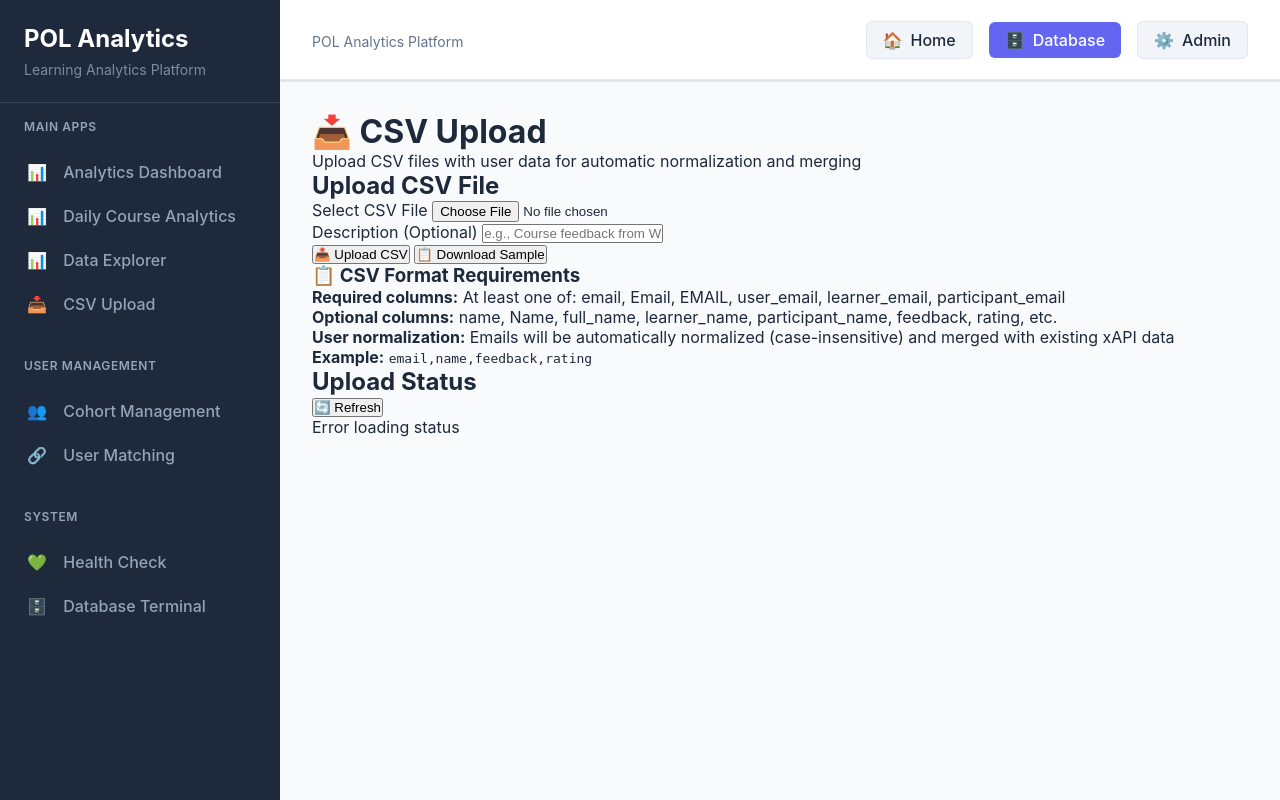
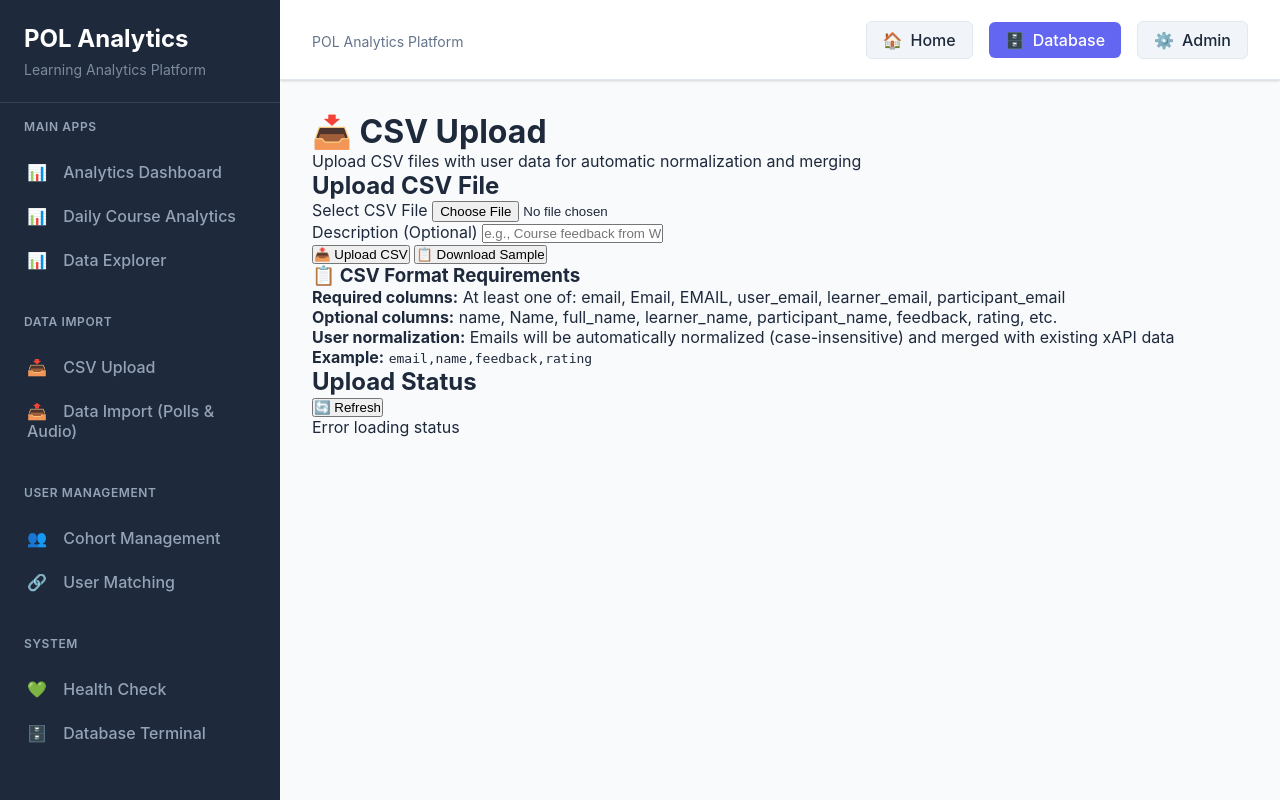
Before and after one commit to reif-is-a-foofie/7taps-analytics, a Flask app: template app/templates/csv_upload.html in a window 1280 px wide. Run offline with Flask 3, Linux system fonts and the light colour scheme; the template is opened without the code that fills it, so the values that code supplies are empty.

Commit message:
feat: add CSV upload to menu and update agent notes
- Created dedicated 'Data Import' section in sidebar menu
- Added CSV Upload and Data Import (Polls & Audio) links
- Updated AGENT_UPDATE.md with recent deployment work

```diff
--- a/app/templates/base.html
+++ b/app/templates/base.html
@@ -267,9 +267,17 @@
                 <span class="nav-item-icon">📊</span>
                 Data Explorer
             </a>
+        </div>
+
+        <div class="nav-section">
+            <div class="nav-section-title">Data Import</div>
             <a href="/ui/csv-upload" class="nav-item {{ 'active' if active_page == 'csv_upload' else '' }}">
                 <span class="nav-item-icon">📥</span>
                 CSV Upload
+            </a>
+            <a href="/data-import" class="nav-item {{ 'active' if active_page == 'data_import' else '' }}">
+                <span class="nav-item-icon">📤</span>
+                Data Import (Polls & Audio)
             </a>
         </div>
 
```
